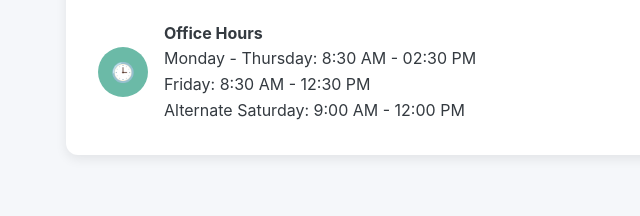
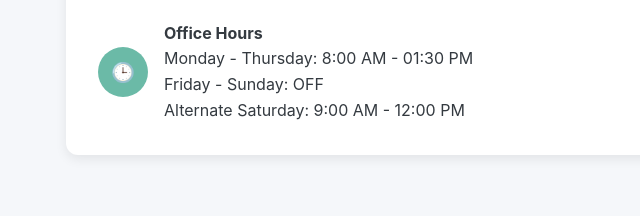
Before and after one commit to gpssmultan-max/gpssmultan, a plain HTML site: page index.html in a window 1280 px wide. Shown: the part 1388-1604 px from the top of the page, 13-653 px from the left. Drawn offline with Linux system fonts and the light colour scheme.

Commit message:
Update index.html

```diff
--- a/index.html
+++ b/index.html
@@ -870,8 +870,8 @@
                             <div class="contact-icon">🕒</div>
                             <div>
                                 <h4>Office Hours</h4>
-                                <p>Monday - Thursday: 8:30 AM - 02:30 PM</p>
-                                <p>Friday: 8:30 AM - 12:30 PM</p>
+                                <p>Monday - Thursday: 8:00 AM - 01:30 PM</p>
+                                <p>Friday - Sunday: OFF </p>
                                 <p>Alternate Saturday: 9:00 AM - 12:00 PM</p>
                             </div>
         </section>
```
